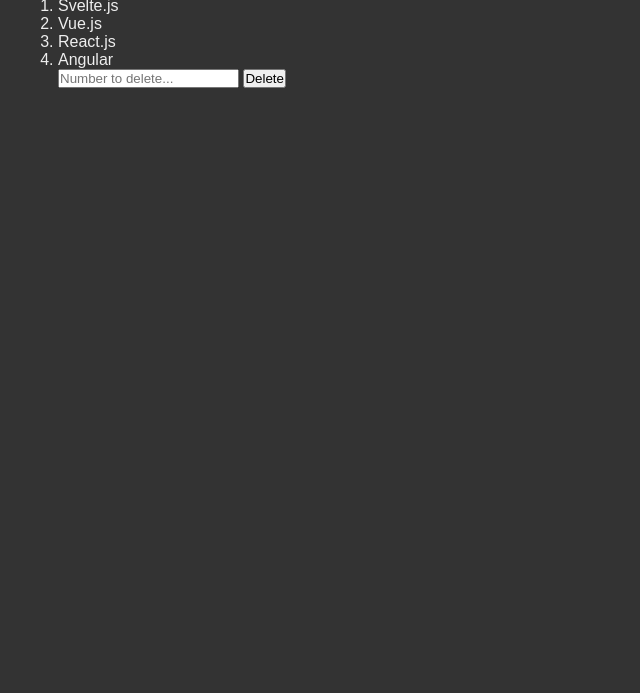
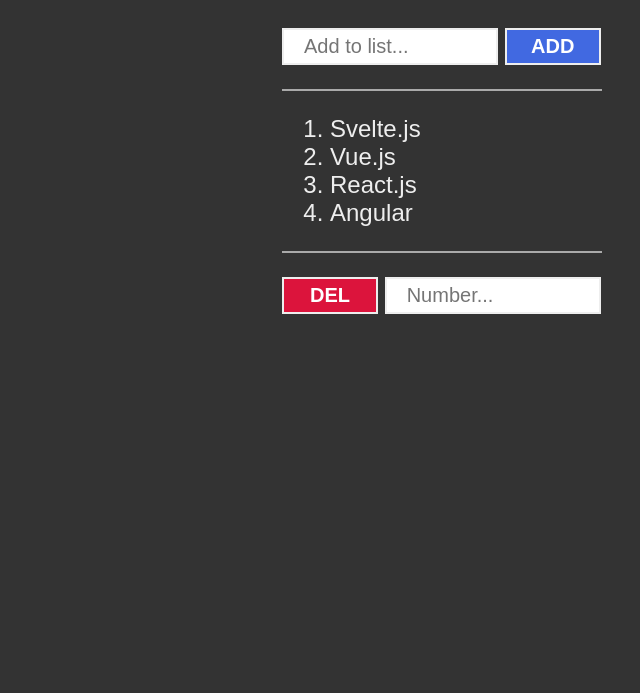
Before and after one commit to SinisaVukmirovic/List-with-JS-Classes, a plain HTML site: page index.html in a window 1280 px wide. Shown: the part 107-800 px from the top of the page, without its empty margins (198-838 px from the left). Drawn offline with Linux system fonts and the light colour scheme.

Commit message:
Finished functionality and added styles

```diff
--- a/index.html
+++ b/index.html
@@ -10,16 +10,19 @@
 <body>
 
     <h1>List with JS Classes</h1>
+    <hr>
 
-    <input id="myInput" type="text" placeholder="Add to list...">
-    <button id="addBtn">ADD</button>
+    <div class="container">
+        <input id="myInput" type="text" placeholder="Add to list...">
+        <button id="addBtn">ADD</button>
 
-    <ol id="myList">
+        <ol id="myList">
 
-    </ol>
+        </ol>
 
-    <input id="indexInput" type="number" placeholder="Number to delete...">
-    <button id="delBtn">Delete</button>
+        <button id="delBtn">DEL</button>
+        <input id="indexInput" type="number" min="1" placeholder="Number...">
+    </div>
 
     <script src="script.js"></script>
 </body>
--- a/script.js
+++ b/script.js
@@ -31,7 +31,9 @@
         }
 
         for(const text of this.listText) {
-            this.listElem.appendChild(AddToList.createListItem(text))
+            this.listElem.appendChild(AddToList.createListItem(text));
+
+            indexInputElem.setAttribute("max", this.listText.length);
         }
     }
 
--- a/style.css
+++ b/style.css
@@ -8,9 +8,63 @@
     font-family: sans-serif;
     background-color: #333;
     color: #eee;
-    margin: 3em 20%;
+    margin: 3em auto;
 }
 
 h1 {
     text-align: center;
+    color: cornflowerblue;
 }
+
+.container {
+    margin: 2em auto;
+    width: 80%;
+    max-width: 20rem;
+    font-size: 1.5rem;
+}
+    .container #myList {
+        margin: 1em auto;
+        padding: 1em 2em;
+        border-top: 2px solid #aaa;
+        border-bottom: 2px solid #aaa;
+    }
+
+input {
+    width: 67.5%;
+    outline: none;
+    border: 2px solid #eee;
+    padding: .25em 1em;
+    font-size: 1.25rem;
+}
+    input::placeholder {
+        font-size: 1.25rem;
+    }
+
+button {
+    width: 30%;
+    outline: none;
+    border: 2px solid #eee;
+    padding: .25em 1em;
+    color: #fff;
+    font-size: 1.25rem;
+    font-weight: bold;
+    cursor: pointer;
+}
+    #addBtn {
+        background-color: royalblue;
+    }
+    #delBtn {
+        background-color: crimson;
+    }
+    button:hover {
+        filter: brightness(125%);
+    }
+    button:active {
+        transform: scale(.97);
+    }
+
+@media only screen and (max-width: 768px) {
+    html {
+        font-size: 14px;
+    }
+}
```
